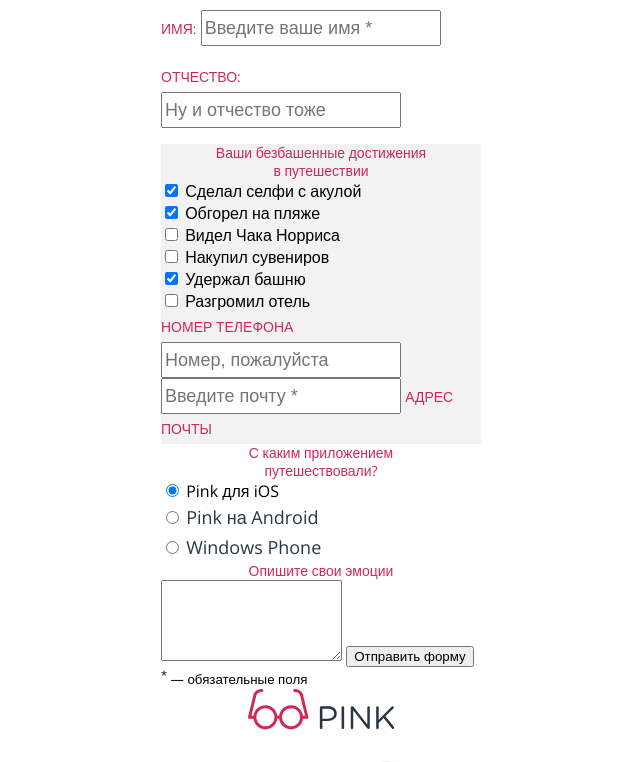
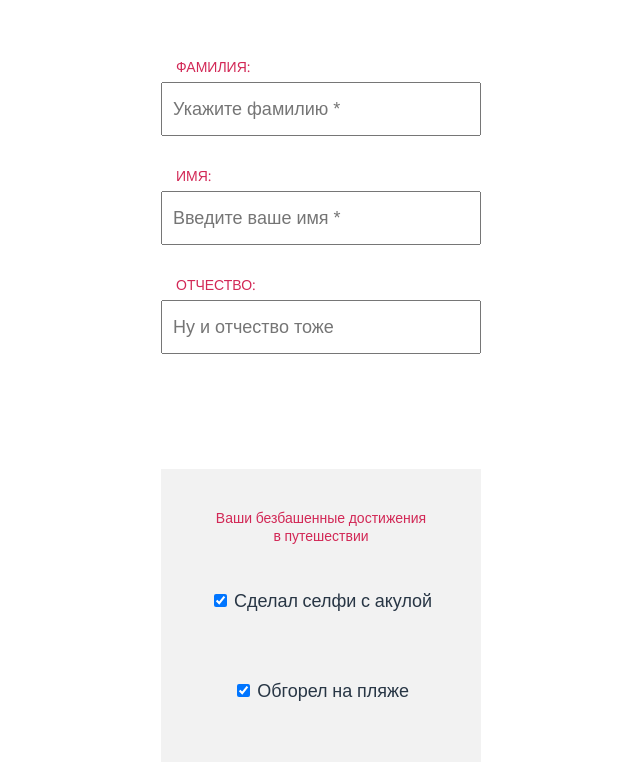
Before and after one commit to EvgeniyAfl/Pink-18, a website: page source/form.html in a window 1280 px wide. Shown: the part 725-1487 px from the top of the page, without its empty margins (319-959 px from the left). Drawn offline with nearby package versions, Linux system fonts and the light colour scheme; files that its build step writes are made by us from their sources.

Commit message:
добавил стилей лоя страницы form

```diff
--- a/source/form.html
+++ b/source/form.html
@@ -73,7 +73,8 @@
     </div>
 
     <section class="forms">
-      <div class="forms__wrapper container">
+      <div class="forms__container container">
+        <div class="forms__wrapper">
           <h2 class="visually-hidden">Введите данные формы</h2>
           <b class="forms__info">Поделитесь своей историей и получите шанс выиграть ценный приз — 1000 миль на вашу
             бонусную карту!</b>
@@ -81,8 +82,8 @@
             <div class="forms__wrapper">
               <p class="forms__group">
                 <label class="forms__label" for="family-name">ФАМИЛИЯ:</label>
-              <input class="forms__input" type="text" name="last-name" id="family-name" placeholder="Укажите фамилию *"
-                required>
+                <input class="forms__input" type="text" name="last-name" id="family-name"
+                  placeholder="Укажите фамилию *" required>
               </p>
               <p class="forms__group">
                 <label class="forms__label" for="name">ИМЯ:</label>
@@ -96,8 +97,8 @@
               </p>
             </div>
         </div>
-      <div class="forms__wrapper container">
         <fieldset class="forms__checkbox">
+          <div class="checkbox__wrapper">
             <h3 class="checkbox__decription">Ваши безбашенные достижения в путешествии</h3>
             <ul class="checkbox__list">
               <li class="checkbox__item">
@@ -126,21 +127,21 @@
                 </label>
               </li>
             </ul>
+          </div>
           <div class="forms__wrapper">
             <label for="number" class="forms__label">НОМЕР ТЕЛЕФОНА</label>
             <input class="forms__input" type="tel" name="phone number" id="number" pattern="[0-9]{11}"
               placeholder="Номер, пожалуйста">
+            <label for="mail" class="forms__label">АДРЕС ПОЧТЫ</label>
             <input class="forms__input" type="email" name="email" id="mail" placeholder="Введите почту *" required>
-            <label for="mail" class="forms__label">АДРЕС ПОЧТЫ</label>
           </div>
         </fieldset>
-      </div>
-      <div class="forms__wrapper forms__wrapper--bgray container">
+        <div class="forms__wrapper forms__wrapper--bgray">
           <h3 class="forms__decription">С каким приложением путешествовали?</h3>
           <ul class="forms__checkbox-list">
             <li class="checkbox-list__item">
               <input class="checkbox-list__input" type="radio" name="app-group" id="ios" value="iOS" checked>
-            <label class="checkbox__label" for="ios">Pink для iOS</label>
+              <label class="checkbox-list__label" for="ios">Pink для iOS</label>
             </li>
             <li class="checkbox-list__item">
               <input class="checkbox-list__input" type="radio" name="app-group" id="android" value="Android">
@@ -152,18 +153,20 @@
             </li>
           </ul>
         </div>
-      <div class="forms__wrapper container">
-        <h3 class="forms__decription">Опишите свои эмоции</h3>
+        <div class="forms__wrapper">
+          <h3 class="forms__decription forms__decription--small-pad">Опишите свои эмоции</h3>
           <label class="forms__item">
-          <textarea name="user-text" rows="5" placeholder="Можно прям в красках, не стесняясь в выражениях">
+            <textarea class="forms__text" name="user-text" rows="5"
+              placeholder="Можно прям в красках, не стесняясь в выражениях">
           </textarea>
           </label>
           <button class="forms__sent" type="submit">Отправить форму</button>
           <small class="forms__legend">
-          <sup>*</sup> — обязательные поля
+            <sup class="forms__sup">*</sup> — обязательные поля
           </small>
         </div>
         </form>
+      </div>
     </section>
   </main>
 
--- a/source/less/blocks/checkbox-list.less
+++ b/source/less/blocks/checkbox-list.less
@@ -1,13 +1,27 @@
+.checkbox__wrapper {
+  background-color: @color-gray;
+}
+
 .checkbox__list {
+  display: flex;
+  flex-direction: column;
+  align-items: center;
+
   list-style: none;
   .indent-clear;
+  margin-bottom: 40px;
+}
+
+.checkbox__item,
+.checkbox-list__item {
+  margin-bottom: 60px;
 }
 
 .checkbox__decription {
   display: block;
   width: 220px;
   margin: 0 auto;
-  padding: 0;
+  padding: 40px 0;
 
   text-align: center;
   color: @color-red;
@@ -16,8 +30,7 @@
   line-height: 18px;
 }
 
-.checkbox-list__label {
-  text-align: center;
+.checkbox__label {
   color: @color-blue;
   font-size: 18px;
   font-weight: normal;
--- a/source/less/blocks/forms.less
+++ b/source/less/blocks/forms.less
@@ -1,5 +1,7 @@
 .forms__info {
   display: block;
+  margin-bottom: 55px;
+
   color: @color-blue;
   font-size: 14px;
   font-weight: normal;
@@ -7,12 +9,24 @@
   text-align: center;
 }
 
+.forms__wrapper {
+  display: flex;
+  flex-direction: column;
+  margin-bottom: 45px;
+}
+
 .forms__checkbox-list {
+  display: flex;
+  flex-direction: column;
+  align-items: center;
+
   .indent-clear;
   list-style: none;
 }
 
 .forms__label {
+  padding-left: 15px;
+
   color: @color-red;
   font-size: 14px;
   font-weight: normal;
@@ -20,25 +34,33 @@
 }
 
 .forms__input {
+  overflow: visible;
+  box-sizing: border-box;
+  width: 100%;
+  padding: 10px;
+  margin-bottom: 25px;
+
   color: @color-blue;
   font-size: 18px;
   font-weight: normal;
   line-height: 30px;
 }
 
+.forms__group {
+  .indent-clear;
+}
+
 .forms__checkbox {
   width: 320px;
   border: none;
   .indent-clear;
-
-  background-color: @color-gray;
 }
 
 .forms__decription {
   display: block;
   width: 225px;
   margin: 0 auto;
-  padding: 0;
+  padding: 40px 0;
 
   text-align: center;
   color: @color-red;
@@ -46,3 +68,39 @@
   font-weight: normal;
   line-height: 18px;
 }
+
+.forms__decription--small-pad {
+  padding: 0;
+  padding-bottom: 20px;
+}
+
+.forms__text {
+  box-sizing: border-box;
+  width: 100%;
+  resize: vertical;
+
+  color: @color-blue;
+  font-size: 18px;
+  font-weight: normal;
+  line-height: 30px;
+}
+
+.forms__legend {
+  color: @color-blue;
+  font-size: 14px;
+  font-weight: normal;
+  line-height: 30px;
+  text-align: center;
+}
+
+.forms__sup {
+  color: @color-red;
+}
+
+.forms__wrapper--bgray {
+  display: flex;
+  flex-direction: column;
+  align-items: center;
+
+  background-color: @color-gray;
+}
--- a/source/less/blocks/next-list.less
+++ b/source/less/blocks/next-list.less
@@ -1,5 +1,6 @@
 .next-list {
   height: 170px;
+  margin-bottom: 55px;
 
   background-image: url("../img/bg-back-mobile@1x.jpg");
   background-position: 0 -70px;
```
Lines whose indentation alone changed are shown as unchanged.
